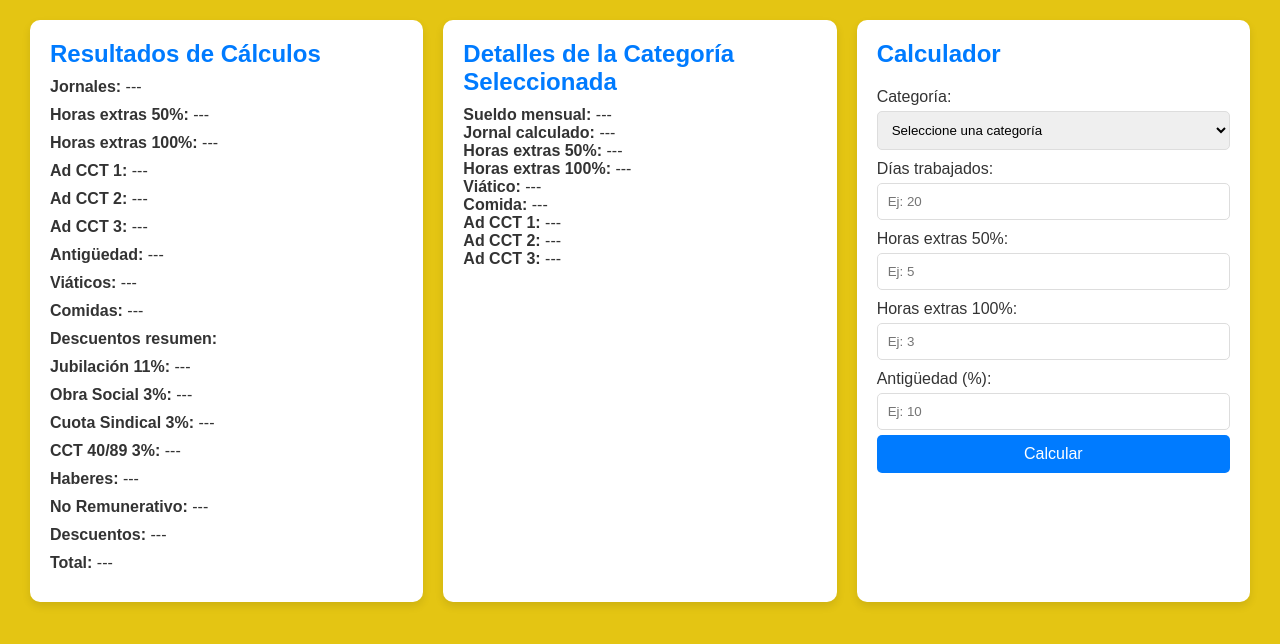
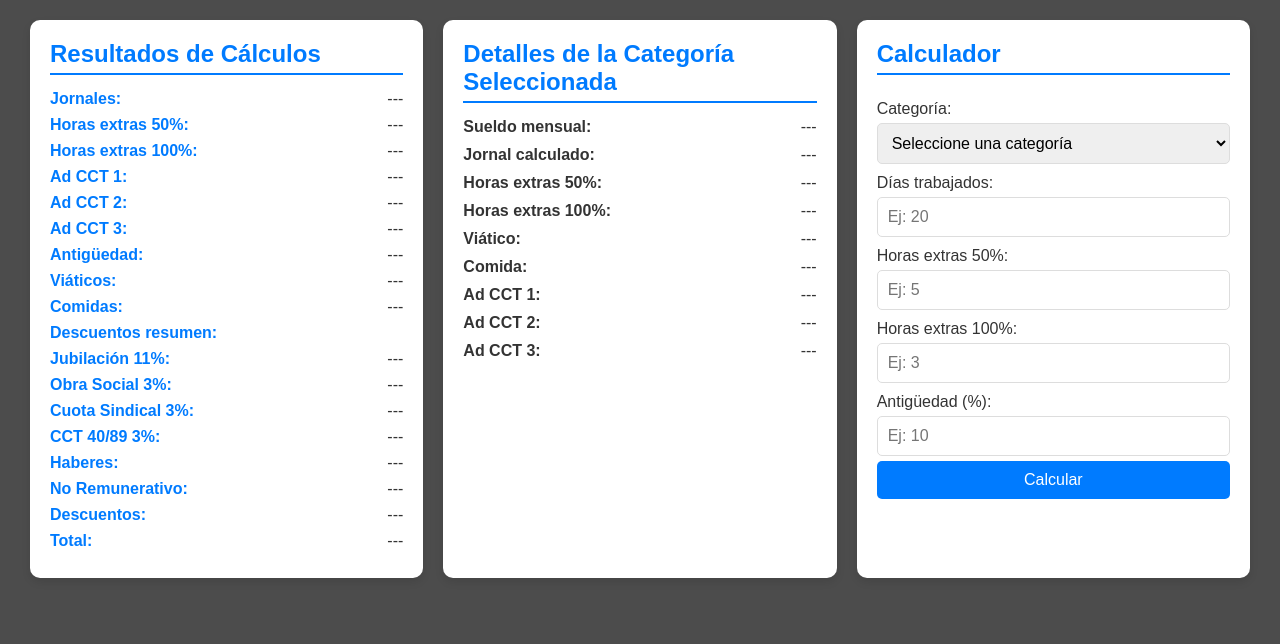
Before and after one commit to Arieldiaz-sec-grem-mec/escalasMA, a plain HTML site: page index.html in a window 1280 px wide. Drawn offline with Linux system fonts and the light colour scheme.

Commit message:
Update styles.css

```diff
--- a/styles.css
+++ b/styles.css
@@ -6,7 +6,7 @@
 }
 
 body {
-    background-color: #e4c513;
+    background-color: #000000b3;
     color: #333;
 }
 
@@ -29,7 +29,9 @@ body {
 
 h2 {
     color: #007bff;
-    margin-bottom: 10px;
+    margin-bottom: 15px;
+    border-bottom: 2px solid #007bff;
+    padding-bottom: 5px;
 }
 
 form {
@@ -48,6 +50,8 @@ button {
     padding: 10px;
     border: 1px solid #ddd;
     border-radius: 5px;
+    font-size: 16px;
+    /* Aumenta el tamaño de la fuente */
 }
 
 button {
@@ -56,6 +60,8 @@ button {
     border: none;
     cursor: pointer;
     font-size: 16px;
+    transition: background-color 0.3s;
+    /* Transición suave */
 }
 
 button:hover {
@@ -66,3 +72,56 @@ button:hover {
 #detalles p {
     margin-bottom: 10px;
 }
+
+/* Estilos para los párrafos de detalles de descuentos */
+#resumen p strong,
+#detalles p strong {
+    font-weight: bold;
+    color: #007bff;
+    /* Color para los encabezados de detalles */
+}
+
+#resumen p span,
+#detalles p span {
+    font-weight: normal;
+    /* Normaliza el peso de la fuente */
+}
+
+/* Alineación y espaciado */
+#resumen p,
+#detalles p {
+    margin-bottom: 8px;
+}
+
+
+p {
+    display: flex;
+    justify-content: space-between;
+    /* Espacia los elementos */
+    align-items: center;
+    /* Centra verticalmente */
+    margin-bottom: 10px;
+    /* Espaciado entre párrafos */
+}
+
+span {
+    flex: 1;
+    /* Permite que el primer span ocupe el espacio */
+}
+
+#resumen p strong,
+#detalles p strong {
+    font-weight: bold;
+    color: #007bff;
+    /* Color para los encabezados de detalles */
+}
+
+/* Opcional: Añadir un poco de margen a los valores para mejor separación */
+span[id] {
+    margin-left: 10px;
+    /* Espacio entre el texto y el valor */
+    text-align: right;
+    /* Alinear texto a la derecha */
+    min-width: 80px;
+    /* Establecer un ancho mínimo para alinear valores */
+}
```
